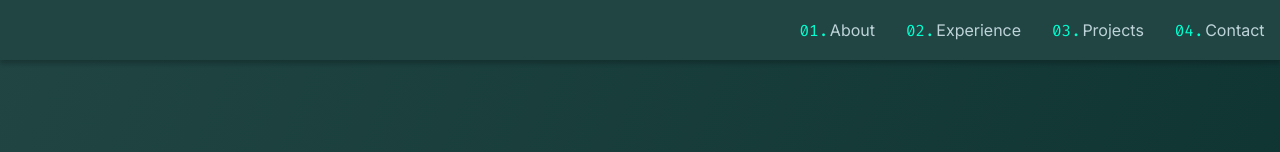
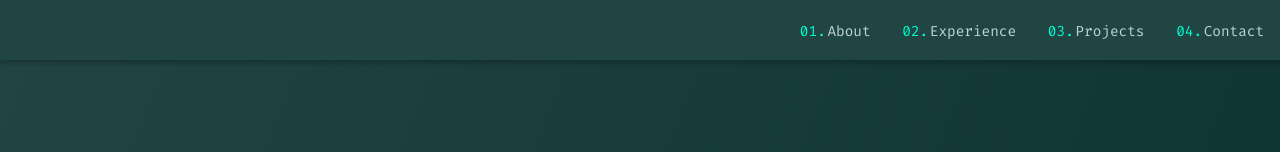
Before and after one commit to stacktful/website, a React (Create React App) app in the folder website/: page / in a window 1280 px wide. Shown: the top 152 px of the page. Built offline with nearby package versions, Linux system fonts and the light colour scheme; some icons are missing.

Commit message:
styling(9)

```diff
--- a/website/src/App.css
+++ b/website/src/App.css
@@ -51,13 +51,21 @@ nav > ul {
 
 nav a {
   color: var(--tertiary-color);
-  font-size: 1rem;
+  font-size: 0.9rem;
+  font-family: "Fira Code";
   text-decoration: none;
+}
+
+nav a:hover {
+  color: var(--primary-color);
+  text-decoration: none;
+  transition: ease-in-out 0.2s;
 }
 
 span.nav-item-index {
   color: var(--primary-color);
   margin-right: 0.1rem;
+  font-size: 0.9rem;
   font-family: "Fira Code";
 }
 
```
